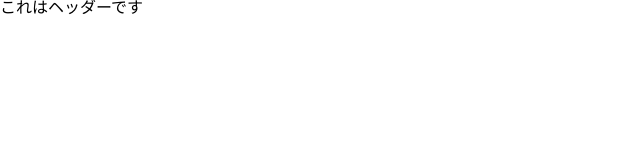
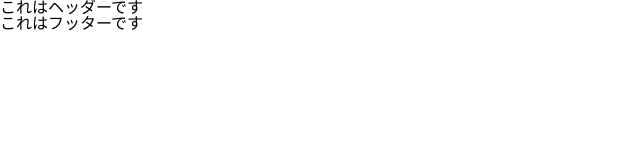
Before and after one commit to YuyaNakanishi/TEST, a plain HTML site: page index.html in a window 1280 px wide. Shown: the whole page, without its empty margins (0-640 px from the left). Drawn offline with Linux system fonts and the light colour scheme.

Commit message:
フッターを追加しました

```diff
--- a/index.html
+++ b/index.html
@@ -11,5 +11,9 @@
   <section class="header">
     <h2>これはヘッダーです</h2>
   </section>
+
+  <section class="footer">
+    <h2>これはフッターです</h2>
+  </section>
 </body>
 </html>
```
